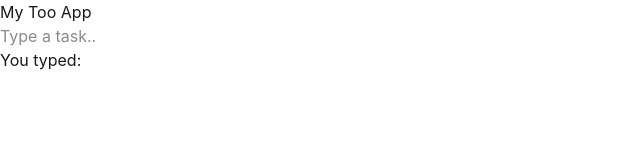
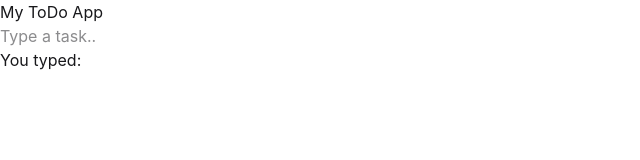
Before and after one commit to juhairulislam/todo-app-react, a React (Vite) app: page / in a window 1280 px wide. Shown: the top 160 px of the page, without its empty margins (0-640 px from the left). Built offline with nearby package versions, Linux system fonts and the light colour scheme.

Commit message:
fix todo spelling

```diff
--- a/src/App.jsx
+++ b/src/App.jsx
@@ -11,7 +11,7 @@ function App() {
     <>
 
       <div>
-        <h1>My Too App</h1>
+        <h1>My ToDo App</h1>
 
         <input value={input} onChange={(e) => setInput(e.target.value)} placeholder='Type a task..' type="text" />
 
```
